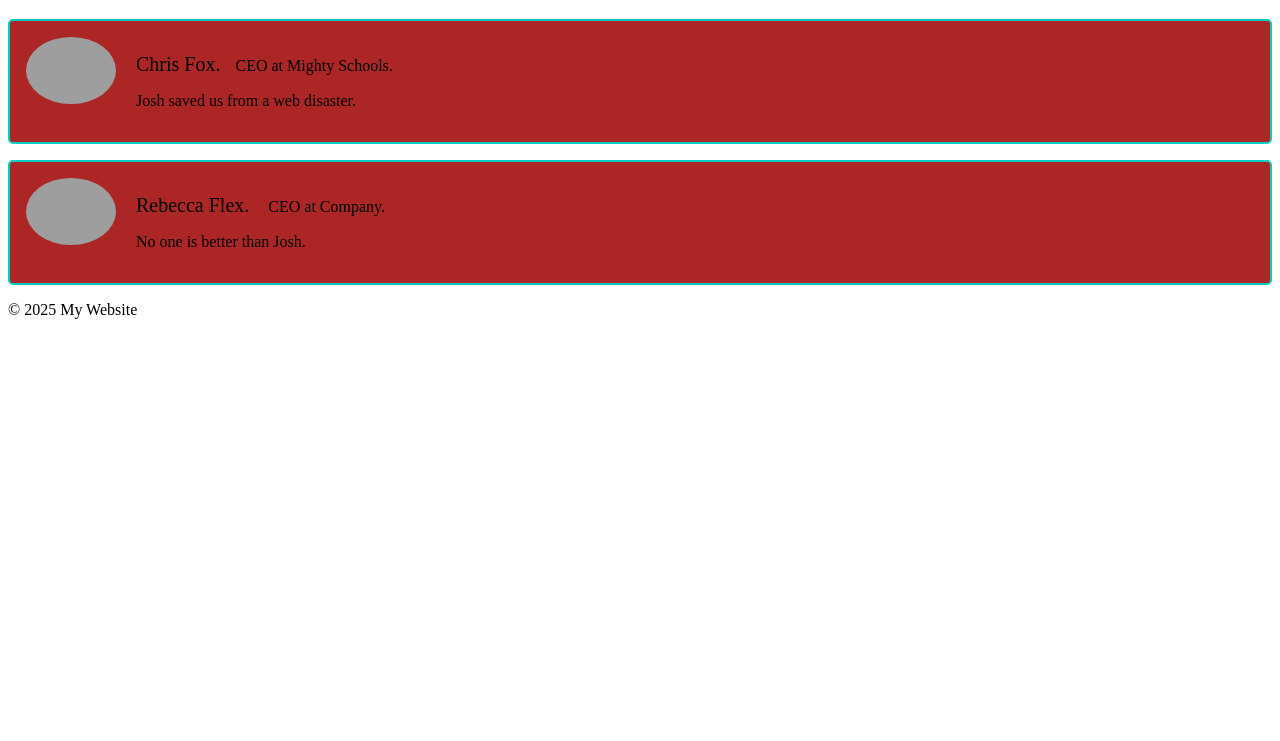
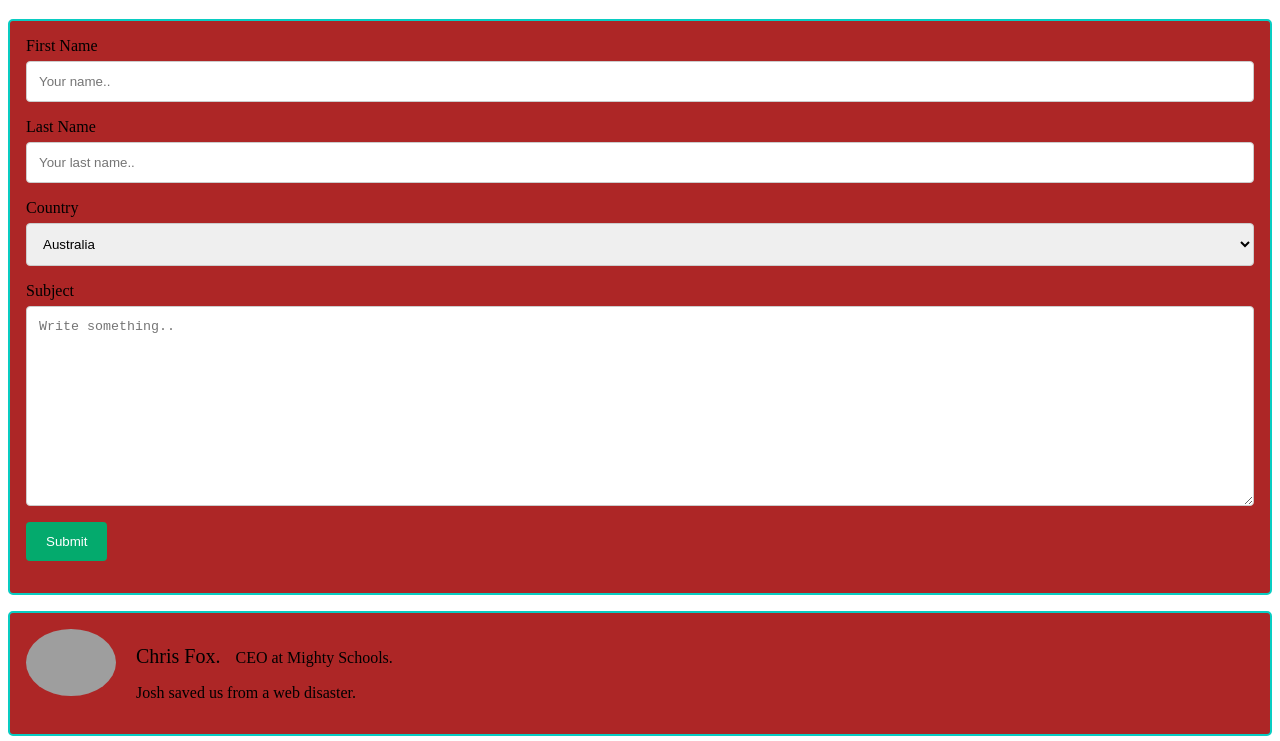
Before and after one commit to J-Vidale/website-project, a plain HTML site: page index.html in a window 1280 px wide. Shown: the part 539-1280 px from the top of the page. Before the commit the page ends 858 px from the top, so only its background shows below. Drawn offline with Linux system fonts and the light colour scheme; grey boxes are pictures that could not be loaded; a script that the page names is missing.

Commit message:
Added a contact form and updated styles for the contact form

```diff
--- a/index.html
+++ b/index.html
@@ -22,6 +22,29 @@
     <h1>Welcome to Our Website</h1>
   </body>
   <div class="container">
+    <form action="action_page.php">
+
+      <label for="fname">First Name</label>
+      <input type="text" id="fname" name="firstname" placeholder="Your name..">
+
+      <label for="lname">Last Name</label>
+      <input type="text" id="lname" name="lastname" placeholder="Your last name..">
+
+      <label for="country">Country</label>
+      <select id="country" name="country">
+        <option value="australia">Australia</option>
+        <option value="canada">Canada</option>
+        <option value="usa">USA</option>
+      </select>
+
+      <label for="subject">Subject</label>
+      <textarea id="subject" name="subject" placeholder="Write something.." style="height:200px"></textarea>
+
+      <input type="submit" value="Submit">
+
+    </form>
+  </div>
+  <div class="container">
     <img src="https://www.w3schools.com/w3images/bandmember.jpg" alt="Avatar" style="width:90px">
     <p><span>Chris Fox.</span>CEO at Mighty Schools.</p>
     <p>Josh saved us from a web disaster.</p>
--- a/styles.css
+++ b/styles.css
@@ -26,6 +26,39 @@ body, html {
   transform: translate(-50%, -50%);
   color: rgb(200, 255, 0);
 }
+/* Style inputs with type="text", select elements and textareas */
+input[type=text], select, textarea {
+    width: 100%; /* Full width */
+    padding: 12px; /* Some padding */
+    border: 1px solid #ccc; /* Gray border */
+    border-radius: 4px; /* Rounded borders */
+    box-sizing: border-box; /* Make sure that padding and width stays in place */
+    margin-top: 6px; /* Add a top margin */
+    margin-bottom: 16px; /* Bottom margin */
+    resize: vertical /* Allow the user to vertically resize the textarea (not horizontally) */
+  }
+
+  /* Style the submit button with a specific background color etc */
+  input[type=submit] {
+    background-color: #04AA6D;
+    color: white;
+    padding: 12px 20px;
+    border: none;
+    border-radius: 4px;
+    cursor: pointer;
+  }
+
+  /* When moving the mouse over the submit button, add a darker green color */
+  input[type=submit]:hover {
+    background-color: #45a049;
+  }
+
+  /* Add a background color and some padding around the form */
+  .container {
+    border-radius: 5px;
+    background-color: #f2f2f2;
+    padding: 20px;
+  }
 /* Style the container with a rounded border, grey background and some padding and margin */
 .container {
     border: 2px solid #09ccc2;
```
